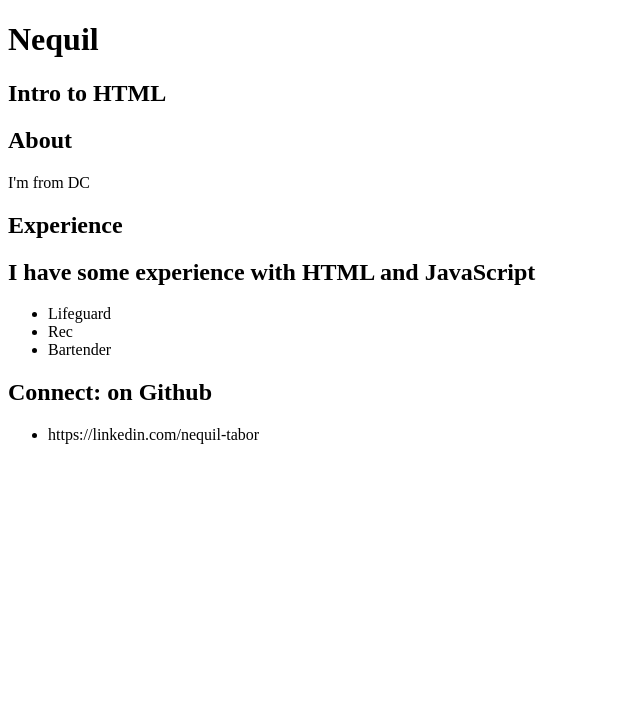
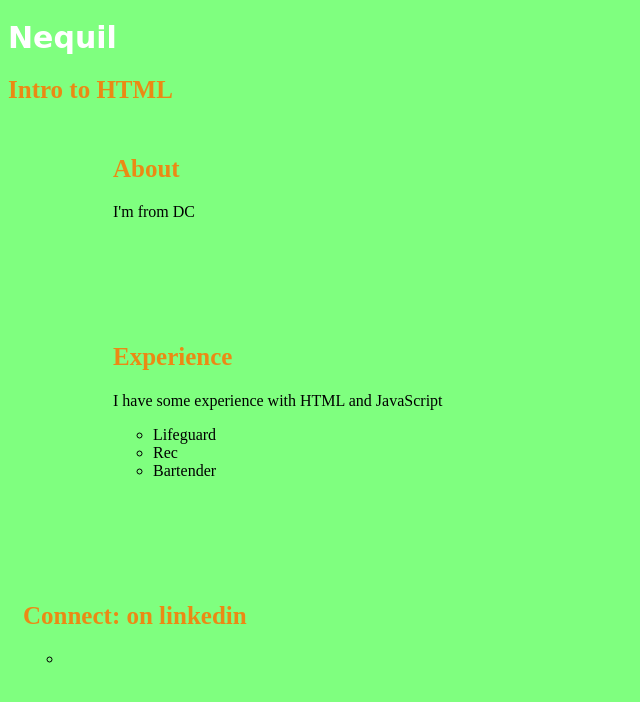
Before and after one commit to nyquil24/Opie-Taylor-haumea, a plain HTML site: page index.html in a window 1280 px wide. Shown: the whole page, without its empty margins (0-640 px from the left). Drawn offline with Linux system fonts and the light colour scheme.

Commit message:
styling added

```diff
--- /dev/null
+++ b/css/index.css
@@ -0,0 +1,56 @@
+
+
+body {
+    background-color: rgba(0,255,0,0.5);
+    color: red;
+    font-family: 'Times New Roman', Times, serif;
+}
+
+/* padding: 25px 50px 75px 100px;  */
+/* margin: 25px 50px 75px 100px;  */
+
+
+#About{
+   padding: 5px 5px 5px 5px;
+   margin: 25px 50px 75px 100px;
+   color: black;
+}
+
+#Experience{
+    padding: 5px 5px 5px 5px;
+    margin: 25px 50px 75px 100px;
+    color: black;
+}
+
+#Social{
+    padding: 5px 5px 5px 5px;
+    margin: 25px 50px 75px 10px;
+    color: black;
+}
+
+
+h1{
+    font-size: 30px;
+    font-weight: bold ;
+
+}
+
+h2{
+    font-size: 25px;
+    font-weight: bold ;
+    color: rgba(255, 115, 0, 0.845);
+
+}
+
+#Name{
+    font-family: cursive;
+    color: white;
+}
+
+li{
+    list-style-type: circle;
+}
+
+a:link {
+    color: hotpink;
+}
--- a/index.html
+++ b/index.html
@@ -4,29 +4,32 @@
     <meta charset="UTF-8">
     <meta name="viewport" content="width=device-width, initial-scale=1.0">
     <title>Document</title>
+    <link rel="stylesheet" type="text/css" href="css/index.css"/>
 </head>
 <body>
-    <h1>Nequil</h1>
+    <h1 id="Name">Nequil</h1>
     <h2>Intro to HTML</h2>
 <section id="About">
     <h2>About</h2>
      <p>I'm from DC</p>
 </section>
-<section>
+<section id="Experience">
 <h2>Experience</h2>
-    <h2>I have some experience with HTML and JavaScript</h2>
+    <p>I have some experience with HTML and JavaScript</p>
     <ul>
         <li>Lifeguard</li>
         <li>Rec</li>
         <li>Bartender</li>
     </ul>
 </section>
-    <section>
-    <h2>Connect: on Github</h2>
+    <section id="Social">
+    <h2>Connect: on linkedin</h2>
     <ul>
-        <li>https://linkedin.com/nequil-tabor</li>
+        <li>
+            <a href="https://linkedin.com/nequil-tabor"></a></li>
     </ul>
 </section>
 
 </body>
+
 </html>
```
Also changed, not shown: 1 other file.
